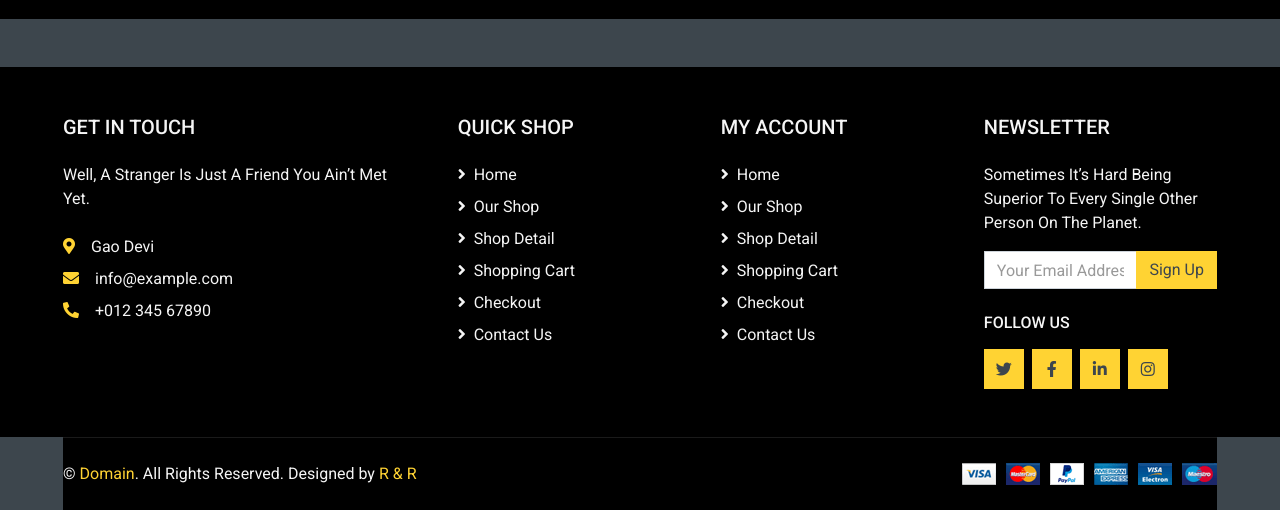
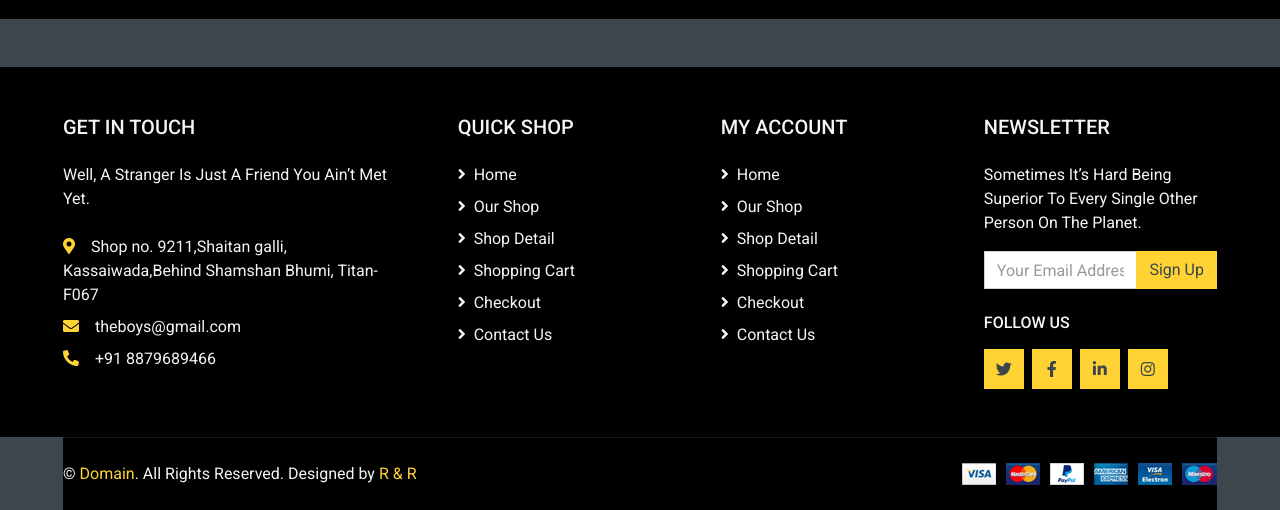
Before and after one commit to Rahul4683/Boys, a PHP site: page /index.php in a window 1280 px wide. Shown: the part 1817-2327 px from the top of the page. Run offline with PHP 8.4, Linux system fonts and the light colour scheme; some libraries are stand-ins or nearby versions.

Commit message:
Update footer.php

```diff
--- a/common/footer.php
+++ b/common/footer.php
@@ -32,9 +32,9 @@
             <div class="col-lg-4 col-md-12 mb-5 pr-3 pr-xl-5">
                 <h5 class="text-secondary text-uppercase mb-4">Get In Touch</h5>
                 <p class="mb-4">Well, A Stranger Is Just A Friend You Ain’t Met Yet.</p>
-                <p class="mb-2"><i class="fa fa-map-marker-alt text-primary mr-3"></i>Gao Devi</p>
-                <p class="mb-2"><i class="fa fa-envelope text-primary mr-3"></i>info@example.com</p>
-                <p class="mb-0"><i class="fa fa-phone-alt text-primary mr-3"></i>+012 345 67890</p>
+                <p class="mb-2"><i class="fa fa-map-marker-alt text-primary mr-3"></i>Shop no. 9211,Shaitan galli, Kassaiwada,Behind Shamshan Bhumi, Titan-F067</p>
+                <p class="mb-2"><i class="fa fa-envelope text-primary mr-3"></i>theboys@gmail.com</p>
+                <p class="mb-0"><i class="fa fa-phone-alt text-primary mr-3"></i>+91 8879689466</p>
             </div>
             <div class="col-lg-8 col-md-12">
                 <div class="row">
```
